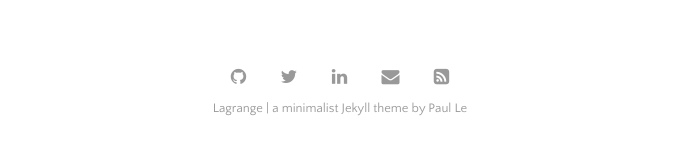
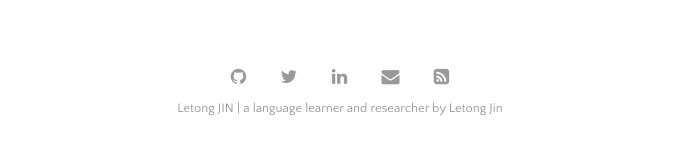
Before and after one commit to jinletong/jinletong.github.io, a Jekyll site: the page built from index.html, in a window 1280 px wide and 900 px high, scrolled down 2243 px. Shown: the part 746-897 px from the top of the window, without its empty margins (300-979 px from the left). Built offline with Jekyll 4.4.1, drawn with Linux system fonts in a browser that asks for light colours; the list of posts is cut into pages by our own code; some of the changed text lies outside the part shown.

Commit message:
Update _config.yml
#1 update personal info

```diff
--- a/_config.yml
+++ b/_config.yml
@@ -20,9 +20,9 @@ permalink:           /:title
 plugins:             [jekyll-paginate, jekyll-sitemap, jekyll-feed, jekyll-seo-tag]
 
 # Customise atom feed settings (this is where Jekyll-Feed gets configuration information)
-title:		           'Lagrange'
-description:	       'a minimalist Jekyll theme'
-author:              'Paul Le'
+title:		           'Letong JIN'
+description:	       'a language learner and researcher'
+author:              'Letong Jin'
 
 # RSS 2.0 can be used instead of Atom by uncommenting following two lines
 #feed:
```
